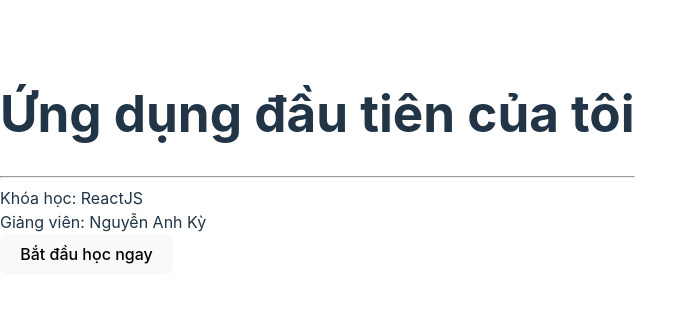
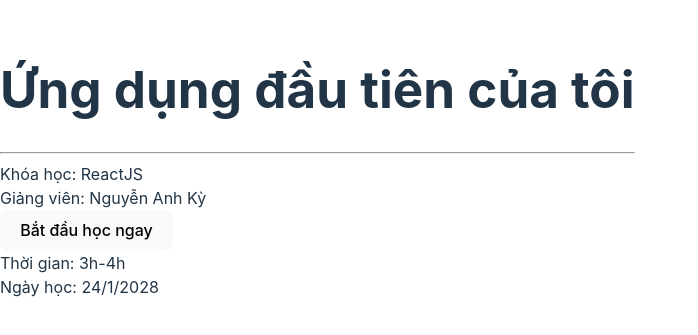
Before and after one commit to KyNV1/my-react-app, a React (Vite) app: page / in a window 1280 px wide. Shown: the part 237-572 px from the top of the page, without its empty margins (0-698 px from the left). Built offline with nearby package versions, Linux system fonts and the light colour scheme.

Commit message:
feat: add ScheduleCourse component and refactor WelcomeCard to RegisterCourse

```diff
--- a/src/App.tsx
+++ b/src/App.tsx
@@ -1,4 +1,5 @@
-import WelcomeCard from './WelcomeCard'; // Import component vừa tạo
+import RegisterCourse, { ScheduleCourse } from "./WelcomeCard";
+
 
 function App() {
   return (
@@ -6,7 +7,8 @@
       <h1>Ứng dụng đầu tiên của tôi</h1>
       <hr />
       {/* Sử dụng component như một thẻ HTML tự đóng */}
-      <WelcomeCard />
+      <RegisterCourse />
+      <ScheduleCourse />
     </div>
   );
 }
--- a/src/WelcomeCard.tsx
+++ b/src/WelcomeCard.tsx
@@ -1,17 +1,31 @@
 
-interface WelcomeCardProps {
+interface Course {
   courseName?: string;
   teacherName?: string;
 }
 
-function WelcomeCard({courseName = "ReactJS",teacherName= "Nguyễn Anh Kỳ"}:WelcomeCardProps) {
+function RegisterCourse({ courseName = "ReactJS", teacherName = "Nguyễn Anh Kỳ" }: Course) {
   return (
-   <div>
-    <div >Khóa học: {courseName}</div>
-    <div >Giảng viên: {teacherName}</div>
-    <button onClick={() => alert("Chúc bạn học tốt!")}  >Bắt đầu học ngay</button>
-   </div>
+    <div>
+      <div >Khóa học: {courseName}</div>
+      <div >Giảng viên: {teacherName}</div>
+      <button onClick={() => alert("Chúc bạn học tốt!")}  >Bắt đầu học ngay</button>
+    </div>
   );
 }
 
-export default WelcomeCard;
+export default RegisterCourse;
+
+export interface Schedule {
+  courseTime?: string;
+  courseDate?: string;
+}
+
+export function ScheduleCourse({ courseTime = "3h-4h", courseDate = "24/1/2028" }: Schedule) {
+  return (
+    <div>
+      <div>Thời gian: {courseTime}</div>
+      <div>Ngày học: {courseDate}</div>
+    </div>
+  );
+}
```
